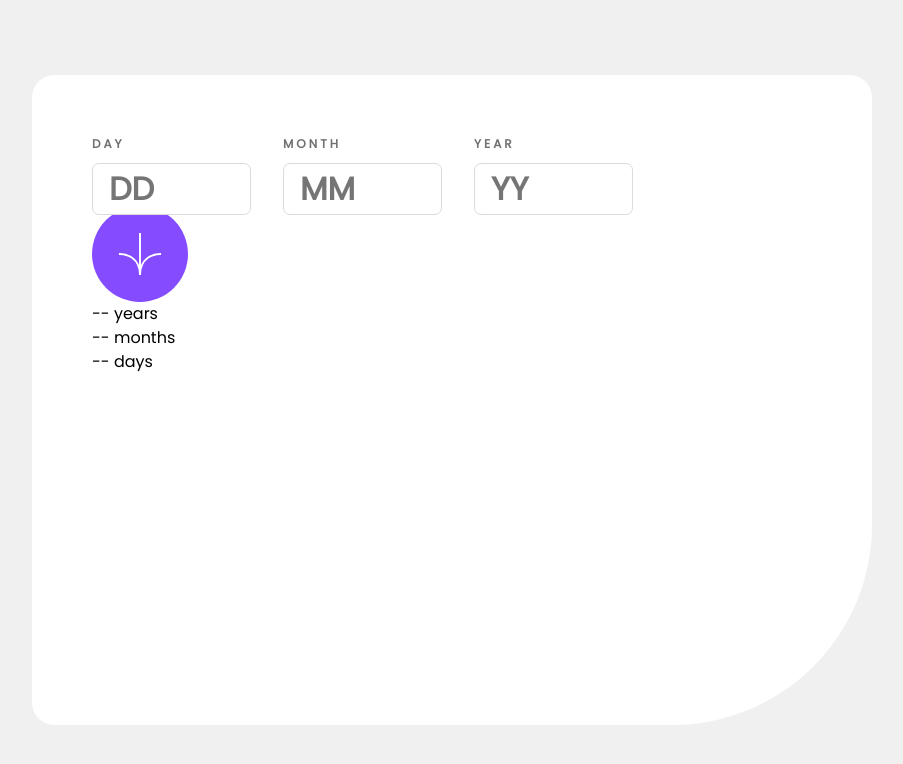
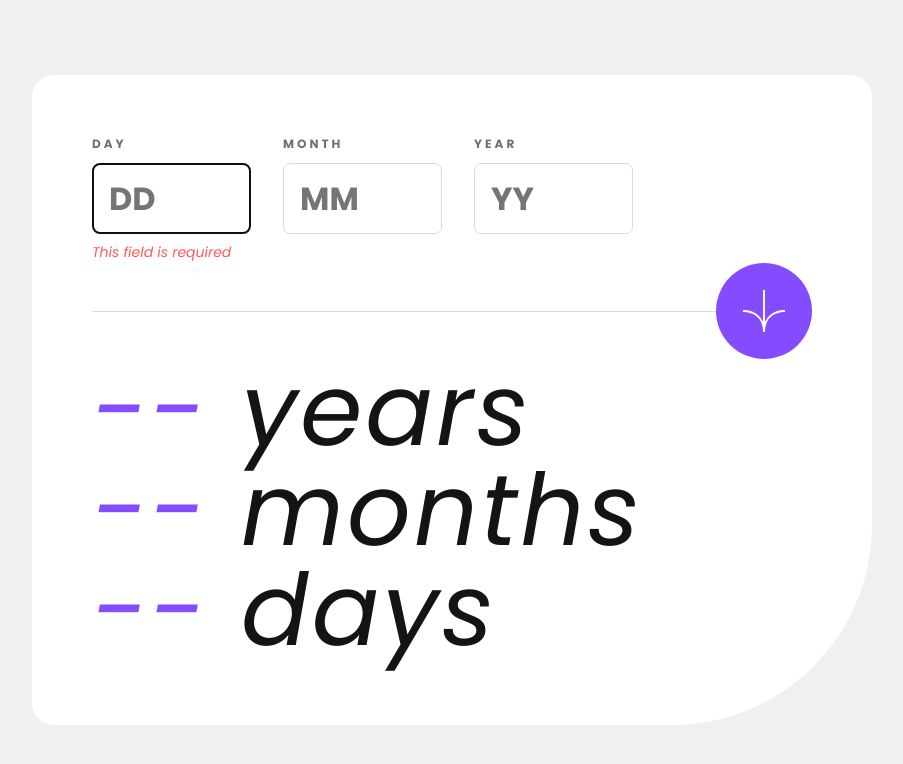
Before and after one commit to reqayasa/fmr-age-calculator-app, a plain HTML site: page index.html in a window 1280 px wide. Shown: the whole page, without its empty margins (188-1091 px from the left). Drawn offline with Linux system fonts and the light colour scheme.

Commit message:
finish desktop version layout

```diff
--- a/dist/script.js
+++ b/dist/script.js
@@ -0,0 +1,6 @@
+const form = document.getElementById('age-calculator');
+
+form.addEventListener('submit', (e) => {
+    let messages =[];
+    e.preventDefault();
+} )
--- a/dist/style.css
+++ b/dist/style.css
@@ -2,22 +2,31 @@
     font-family: 'Poppins';
     src: url('/assets/fonts/Poppins-Regular.ttf');
     font-weight: 400;
+    font-style: normal;
 }
 @font-face {
     font-family: 'Poppins';
-    src: url('/assets/fonts/Poppins-Regular.ttf');
+    src: url('/assets/fonts/Poppins-Italic.ttf');
     font-weight: 400;
+    font-style: italic;
 }
 @font-face {
     font-family: 'Poppins';
-    src: url('/assets/fonts/Poppins-Regular.ttf');
-    font-weight: 400;
+    src: url('/assets/fonts/Poppins-Bold.ttf');
+    font-weight: 700;
+    font-style: normal;
 }
 @font-face {
     font-family: 'Poppins';
-    src: url('/assets/fonts/Poppins-Regular.ttf');
-    font-weight: 400;
+    src: url('/assets/fonts/Poppins-BoldItalic.ttf');
+    font-weight: 700;
+    font-style: italic;
 }
+/* @font-face {
+    font-family: 'Poppins';
+    src: url('/assets/fonts/Poppins-ExtraBold.ttf');
+    font-weight: 900;
+} */
 :root {
     /* ## Colors */
     /* ### Primary */
@@ -114,6 +123,7 @@ select {
   }
 }
 
+
 .visually-hidden {
     position: absolute;
     width: 1px;
@@ -150,8 +160,6 @@ select {
     font-weight: 800;
     display: flex;
     flex-direction: column;
-    width: 9.9375rem;
-    height: 4.4375rem;
     margin-right: 2rem;
 }
 
@@ -165,20 +173,89 @@ select {
     font-size: 2rem;
     padding-left: 1rem;
     border: 1px solid var(--light-grey);
+    color: var(--off-black);
     border-radius: 0.4375rem;
+    width: 9.9375rem;
+    height: 4.4375rem;
 }
 
-.divider .icon-arrow {
+.input .input-group input:active {
+    border-color: var(--purple);
+    outline:0;
+}
+
+.input .input-group input:hover {
+    border-color: var(--purple);
+    outline:0;
+}
+
+/* IS INVALID */
+
+.input .input-group > span {
+    display: none;
+}
+
+.input .input-group.is-invalid > span {
+    display: inline-block;
+    padding-top: 0.5rem;
+    font-weight: 400;
+    font-size: 0.875rem;
+    font-style: italic;
+    color: var(--light-red);
+}
+
+.input .input-group.is-invalid > label span {
+    color: var(--light-red);
+
+}
+.input .input-group.is-invalid > input{
+    border-color: var(--light-red);
+}
+
+/* DIVIDER */
+.divider {
+    width: 100%;
+    position: relative;
+    margin-top: 3rem;
+    margin-bottom: 3rem;
+    border-bottom: 1px solid var(--light-grey);
+}
+
+.divider .button-icon {
+    position: absolute;
+    right: 0;
+    top: -3rem;
     display: flex;
     justify-content: center;
     width: 6rem;
     height: 6rem;
     background-color: var(--purple);
     border-radius: 3rem;
+    border-style: none;
 }
 
-.divider .icon-arrow img {
+.divider .button-icon:hover {
+    background-color: var(--off-black);
+    cursor: pointer;
+}
+
+.divider .button-icon img {
     width: 2.75rem;
     height: 2.75rem;
     margin: auto;
 }
+
+.output-group {
+    font-size: 6.25rem;
+    letter-spacing: 0.188rem;
+    /* font-weight: 700; */
+    font-style: italic;
+    margin:0;
+    padding:0;
+    line-height: 1;
+    color: var(--off-black);
+  }
+
+.output-group span {
+    color: var(--purple);
+}
--- a/index.html
+++ b/index.html
@@ -20,25 +20,29 @@
   <div class="container">
     <main class="card">
       <div class="input">
-        <form action="/" aria-label="input your birth date">
-          <div class="input-group">
+        <form action="/" id="age-calculator" aria-label="input your birth date">
+          <div class="input-group is-invalid">
             <label for="day">DAY</label>
-            <input type="text" id="day" name="day" placeholder="DD" value="" aria-label="input your birth day">
+            <input type="text" id="day" name="day" placeholder="DD" value="" aria-label="input your birth day" autofocus inputmode="numeric">
+            <span>This field is required</span>
           </div>
           <div class="input-group">
             <label for="month">MONTH</label>
-            <input type="text" id="month" name="month" placeholder="MM" value="" aria-label="input your birth month">
+            <input type="text" id="month" name="month" placeholder="MM" value="" aria-label="input your birth month" inputmode="numeric">
+            <span>This field is required</span>
           </div>
           <div class="input-group">
             <label for="year">YEAR</label>
-            <input type="text" id="year" name="year" placeholder="YY" value="" aria-label="input your birth year">
+            <input type="text" id="year" name="year" placeholder="YY" value="" aria-label="input your birth year" inputmode="numeric">
+            <span>This field is required</span>
           </div>
         </form>
       </div>
       <div class="divider">
-        <div class="icon-arrow">
+        <!-- <hr> -->
+        <button type="submit" form="age-calculator" class="button-icon" >
           <img src="/assets/images/icon-arrow.svg" alt="">
-        </div>
+        </button>
       </div>
       <div class="output">
         <div class="output-group">
```
Lines whose indentation alone changed are shown as unchanged.
